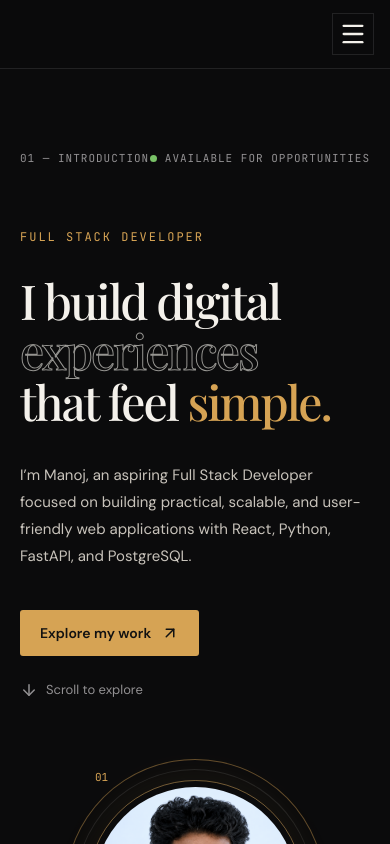
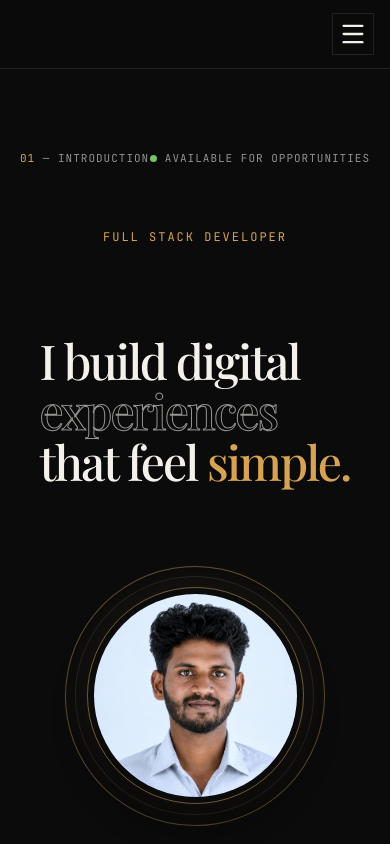
Before and after one commit to manoj-may05/portfolio, a React (Vite) app: page / in a window 390 px wide. Shown: the top 844 px of the page. Built offline with nearby package versions, Linux system fonts and the light colour scheme.

Commit message:
Improve portfolio hero section and responsive design

```diff
--- a/src/App.css
+++ b/src/App.css
@@ -1,6 +1,4 @@
-/* =========================
-   DESIGN SYSTEM
-========================= */
+/* DESIGN SYSTEM */
 
 :root {
   --background: #0b0b0c;
@@ -17,9 +15,7 @@
 }
 
 
-/* =========================
-   GLOBAL
-========================= */
+/* GLOBAL */
 
 body {
   background: var(--background);
@@ -28,25 +24,20 @@ body {
 
 section {
   padding: 150px 24px;
-
   border-bottom: 1px solid var(--border);
 }
 
 .section-container {
   width: 100%;
   max-width: 1200px;
-
   margin: 0 auto;
 }
 
 
-/* =========================
-   NAVBAR
-========================= */
+/* NAVBAR */
 
 .portfolio-nav {
   position: fixed;
-
   top: 0;
   left: 0;
   right: 0;
@@ -54,7 +45,6 @@ section {
   z-index: 1000;
 
   background: rgba(11, 11, 12, 0.9);
-
   border-bottom: 1px solid var(--border);
 
   backdrop-filter: blur(14px);
@@ -75,7 +65,6 @@ section {
 .nav-links {
   display: flex;
   align-items: center;
-
   gap: 34px;
 }
 
@@ -85,16 +74,13 @@ section {
   padding: 8px 0;
 
   background: none;
-
   border: none;
 
   color: var(--muted);
 
   font-family: "JetBrains Mono", monospace;
   font-size: 11px;
-
   letter-spacing: 1px;
-
   text-transform: uppercase;
 
   cursor: pointer;
@@ -106,7 +92,6 @@ section {
   content: "";
 
   position: absolute;
-
   left: 0;
   bottom: 0;
 
@@ -139,9 +124,7 @@ section {
 }
 
 
-/* =========================
-   HAMBURGER
-========================= */
+/* HAMBURGER */
 
 .hamburger {
   display: none;
@@ -151,11 +134,9 @@ section {
 
   width: 42px;
   height: 42px;
-
   padding: 0;
 
   background: transparent;
-
   border: 1px solid var(--border);
 
   color: var(--text);
@@ -169,28 +150,22 @@ section {
 
 .hamburger:hover {
   border-color: var(--accent);
-
   color: var(--accent);
 }
 
 
-/* =========================
-   MOBILE MENU DEFAULT
-========================= */
+/* MOBILE MENU DEFAULT */
 
 .mobile-menu {
   display: none;
 }
 
 
-/* =========================
-   SECTION LABEL
-========================= */
+/* SECTION LABEL */
 
 .section-label {
   display: flex;
   align-items: center;
-
   gap: 16px;
 
   margin-bottom: 80px;
@@ -199,9 +174,7 @@ section {
 
   font-family: "JetBrains Mono", monospace;
   font-size: 12px;
-
   letter-spacing: 1px;
-
   text-transform: uppercase;
 }
 
@@ -210,9 +183,7 @@ section {
 }
 
 
-/* =========================
-   HERO
-========================= */
+/* HERO */
 
 .hero-section {
   padding-top: 150px;
@@ -229,16 +200,16 @@ section {
 
   font-family: "JetBrains Mono", monospace;
   font-size: 11px;
-
   letter-spacing: 1px;
-
   text-transform: uppercase;
 }
 
+.hero-topline span {
+  color: var(--accent);
+}
 .availability {
   display: flex;
   align-items: center;
-
   gap: 8px;
 }
 
@@ -268,7 +239,6 @@ section {
 
   font-family: "JetBrains Mono", monospace;
   font-size: 12px;
-
   letter-spacing: 2px;
 }
 
@@ -279,13 +249,11 @@ section {
   font-weight: 500;
 
   line-height: 1.05;
-
   letter-spacing: -3px;
 }
 
 .hero-content h1 em {
   color: var(--accent);
-
   font-style: normal;
 }
 
@@ -303,14 +271,14 @@ section {
   color: var(--muted-light);
 
   font-size: 17px;
+  line-height: 1.8;
 
-  line-height: 1.8;
+  text-align: justify;
 }
 
 .hero-actions {
   display: flex;
   align-items: center;
-
   gap: 25px;
 
   margin-top: 40px;
@@ -319,19 +287,20 @@ section {
 .hero-primary-button {
   display: flex;
   align-items: center;
-
   gap: 10px;
 
   padding: 14px 20px;
 
   background: var(--accent);
-
   color: #111;
 
+  border: none;
   border-radius: 3px;
 
   font-size: 14px;
   font-weight: 600;
+
+  cursor: pointer;
 
   transition: all 0.3s ease;
 }
@@ -345,12 +314,18 @@ section {
 .hero-scroll-button {
   display: flex;
   align-items: center;
+  gap: 8px;
 
-  gap: 8px;
+  padding: 14px 20px;
+
+  background: transparent;
+  border: none;
 
   color: var(--muted);
 
   font-size: 13px;
+
+  cursor: pointer;
 
   transition: color 0.3s ease;
 }
@@ -360,9 +335,7 @@ section {
 }
 
 
-/* =========================
-   HERO IMAGE
-========================= */
+/* HERO IMAGE */
 
 .hero-visual {
   display: flex;
@@ -390,7 +363,6 @@ section {
   height: 100%;
 
   border: 1px solid rgba(214, 163, 84, 0.45);
-
   border-radius: 50%;
 
   transform: rotate(12deg);
@@ -407,7 +379,6 @@ section {
   height: 92%;
 
   border: 1px solid rgba(255, 255, 255, 0.1);
-
   border-radius: 50%;
 
   transform: rotate(-12deg);
@@ -425,7 +396,6 @@ section {
 
 .image-frame img {
   position: relative;
-
   z-index: 2;
 
   width: 320px;
@@ -434,7 +404,6 @@ section {
   object-fit: cover;
 
   border: 6px solid var(--background);
-
   border-radius: 50%;
 
   outline: 1px solid rgba(214, 163, 84, 0.5);
@@ -452,22 +421,7 @@ section {
 
 .image-frame:hover img {
   transform: scale(1.04);
-
   filter: grayscale(0%);
-}
-
-.image-number {
-  position: absolute;
-
-  top: 10px;
-  left: 30px;
-
-  z-index: 3;
-
-  color: var(--accent);
-
-  font-family: "JetBrains Mono", monospace;
-  font-size: 11px;
 }
 
 .image-caption {
@@ -484,7 +438,6 @@ section {
 
   font-family: "JetBrains Mono", monospace;
   font-size: 10px;
-
   text-transform: uppercase;
 }
 
@@ -504,9 +457,7 @@ section {
 }
 
 
-/* =========================
-   ABOUT
-========================= */
+/* ABOUT */
 
 .about-layout {
   display: grid;
@@ -526,7 +477,6 @@ section {
   font-weight: 500;
 
   line-height: 1.1;
-
   letter-spacing: -2px;
 }
 
@@ -541,8 +491,9 @@ section {
   color: var(--muted-light);
 
   font-size: 17px;
+  line-height: 1.9;
 
-  line-height: 1.9;
+  text-align: justify;
 }
 
 .about-text p + p {
@@ -551,7 +502,6 @@ section {
 
 .about-facts {
   display: flex;
-
   gap: 50px;
 
   margin-top: 50px;
@@ -563,7 +513,6 @@ section {
 .about-facts div {
   display: flex;
   flex-direction: column;
-
   gap: 6px;
 }
 
@@ -576,14 +525,11 @@ section {
 
 .about-facts span {
   color: var(--muted);
-
   font-size: 11px;
 }
 
 
-/* =========================
-   SKILLS
-========================= */
+/* SKILLS */
 
 .skills-heading {
   display: flex;
@@ -591,7 +537,6 @@ section {
   justify-content: space-between;
 
   gap: 40px;
-
   margin-bottom: 80px;
 }
 
@@ -599,7 +544,6 @@ section {
   max-width: 350px;
 
   color: var(--muted);
-
   line-height: 1.8;
 }
 
@@ -636,7 +580,6 @@ section {
 .skill-items {
   display: flex;
   flex-wrap: wrap;
-
   gap: 10px;
 }
 
@@ -655,14 +598,11 @@ section {
 
 .skill-items span:hover {
   border-color: var(--accent);
-
   color: var(--accent);
 }
 
 
-/* =========================
-   PROJECTS
-========================= */
+/* PROJECTS */
 
 .projects-heading {
   display: flex;
@@ -670,7 +610,6 @@ section {
   justify-content: space-between;
 
   gap: 50px;
-
   margin-bottom: 80px;
 }
 
@@ -678,7 +617,6 @@ section {
   max-width: 400px;
 
   color: var(--muted);
-
   line-height: 1.8;
 }
 
@@ -740,7 +678,6 @@ section {
 
   font-family: "JetBrains Mono", monospace;
   font-size: 10px;
-
   text-transform: uppercase;
 }
 
@@ -755,12 +692,12 @@ section {
   color: var(--muted);
 
   line-height: 1.8;
+  text-align: justify;
 }
 
 .project-tech {
   display: flex;
   flex-wrap: wrap;
-
   gap: 8px;
 
   margin-top: 24px;
@@ -784,7 +721,6 @@ section {
 .project-link {
   display: flex;
   align-items: center;
-
   gap: 8px;
 
   width: fit-content;
@@ -806,9 +742,7 @@ section {
 }
 
 
-/* =========================
-   CONTACT
-========================= */
+/* CONTACT */
 
 .contact-layout {
   display: grid;
@@ -824,7 +758,6 @@ section {
   margin-top: 30px;
 
   color: var(--muted);
-
   line-height: 1.8;
 }
 
@@ -853,14 +786,11 @@ section {
 
 .contact-item:hover {
   padding-left: 10px;
-
   color: var(--accent);
 }
 
 
-/* =========================
-   FOOTER
-========================= */
+/* FOOTER */
 
 .footer {
   padding: 30px 24px;
@@ -873,7 +803,6 @@ section {
 
   font-family: "JetBrains Mono", monospace;
   font-size: 11px;
-
   letter-spacing: 0.5px;
 }
 
@@ -882,9 +811,7 @@ section {
 }
 
 
-/* =========================
-   TABLET
-========================= */
+/* TABLET */
 
 @media (max-width: 992px) {
 
@@ -905,12 +832,11 @@ section {
   .skill-row {
     grid-template-columns: 60px 200px 1fr;
   }
+
 }
 
 
-/* =========================
-   MOBILE
-========================= */
+/* MOBILE */
 
 @media (max-width: 768px) {
 
@@ -927,11 +853,9 @@ section {
 
   .nav-inner {
     position: relative;
-
     z-index: 1001;
 
     height: 68px;
-
     padding: 0 20px;
   }
 
@@ -958,22 +882,17 @@ section {
     display: flex;
     flex-direction: column;
 
-    gap: 0;
-
     padding: 10px 20px 25px;
 
     background: rgba(11, 11, 12, 0.98);
 
     border-top: 1px solid var(--border);
-
     border-bottom: 1px solid var(--border);
 
     transform: translateY(-10px);
 
     opacity: 0;
-
     visibility: hidden;
-
     pointer-events: none;
 
     transition:
@@ -986,9 +905,7 @@ section {
     transform: translateY(0);
 
     opacity: 1;
-
     visibility: visible;
-
     pointer-events: auto;
   }
 
@@ -1002,7 +919,6 @@ section {
     color: var(--muted);
 
     text-align: left;
-
     font-size: 11px;
   }
 
@@ -1012,7 +928,6 @@ section {
 
   .mobile-menu .nav-button:hover {
     padding-left: 8px;
-
     color: var(--accent);
   }
 
@@ -1039,26 +954,22 @@ section {
   .about-layout,
   .contact-layout {
     grid-template-columns: 1fr;
-
     gap: 60px;
   }
 
   .hero-content h1 {
     font-size: 3.6rem;
-
     letter-spacing: -2px;
   }
 
   .hero-actions {
-    flex-direction: column;
-
+    flex-direction: row;
     align-items: flex-start;
   }
 
   .hero-bottom {
     flex-wrap: wrap;
-
-    gap: 18px;
+    gap: 10px;
   }
 
 
@@ -1076,7 +987,6 @@ section {
 
   .image-caption {
     bottom: -38px;
-
     font-size: 9px;
   }
 
@@ -1086,7 +996,6 @@ section {
   .skills-heading,
   .projects-heading {
     flex-direction: column;
-
     align-items: flex-start;
   }
 
@@ -1107,7 +1016,6 @@ section {
 
   .project-item {
     grid-template-columns: 1fr;
-
     gap: 20px;
   }
 
@@ -1138,15 +1046,51 @@ section {
 
   .footer {
     padding: 25px 20px;
-
     font-size: 10px;
   }
+
+
+  /* MOBILE HERO ORDER */
+
+  .hero-layout {
+    display: flex;
+    flex-direction: column;
+  }
+
+  .hero-content {
+    display: contents;
+  }
+
+  .hero-kicker {
+    order: 1;
+  }
+
+  .hero-content h1 {
+    order: 2;
+  }
+
+  .hero-visual {
+    order: 3;
+
+    margin: 20px 0 40px;
+  }
+
+  .hero-description {
+    order: 4;
+  }
+
+  .hero-actions {
+    order: 5;
+  }
+
+  .hero-bottom {
+    order: 6;
+  }
+
 }
 
 
-/* =========================
-   SMALL MOBILE
-========================= */
+/* SMALL MOBILE */
 
 @media (max-width: 480px) {
 
@@ -1192,4 +1136,5 @@ section {
   .project-details h3 {
     font-size: 27px;
   }
+
 }
--- a/src/components/About.jsx
+++ b/src/components/About.jsx
@@ -1,4 +1,4 @@
-import "../App.css"
+import "../App.css";
 
 export default function About() {
   return (
--- a/src/components/Contact.jsx
+++ b/src/components/Contact.jsx
@@ -8,7 +8,7 @@ import {
   FaLinkedin,
 } from "react-icons/fa";
 
-import "../App.css"
+import "../App.css";
 
 export default function Contact() {
   return (
--- a/src/components/Footer.jsx
+++ b/src/components/Footer.jsx
@@ -1,4 +1,4 @@
-import "../App.css"
+import "../App.css";
 
 export default function Footer() {
   return (
--- a/src/components/Hero.jsx
+++ b/src/components/Hero.jsx
@@ -1,23 +1,26 @@
 import { ArrowDown, ArrowUpRight } from "lucide-react";
 import selfImage from "../assets/self.png";
-import "../App.css"
+import "../App.css";
 
 export default function Hero({ scrollTo }) {
   return (
     <section id="hero" className="hero-section">
       <div className="section-container">
 
+        {/* Topline */}
         <div className="hero-topline">
-          <span>01 — Introduction</span>
+          <div><span>01 </span>— Introduction</div>
 
-          <span className="availability">
+          <div className="availability">
             <span className="availability-dot" />
             Available for opportunities
-          </span>
+          </div>
         </div>
 
+        {/* Main Hero Layout */}
         <div className="hero-layout">
 
+          {/* Left Content */}
           <div className="hero-content">
 
             <p className="hero-kicker">
@@ -38,33 +41,27 @@ export default function Hero({ scrollTo }) {
             </h1>
 
             <p className="hero-description">
-              I’m Manoj, an aspiring Full Stack Developer
-              focused on building practical, scalable, and
-              user-friendly web applications with React,
-              Python, FastAPI, and PostgreSQL.
+              I'm Manoj, an aspiring Full Stack Developer focused on
+              building practical, scalable, and user-friendly web
+              applications with React, Python, FastAPI, and PostgreSQL.
             </p>
 
+            {/* Actions */}
             <div className="hero-actions">
 
               <button
                 className="hero-primary-button"
-                onClick={() =>
-                  scrollTo("projects")
-                }
+                onClick={() => scrollTo("projects")}
               >
                 Explore my work
-
                 <ArrowUpRight size={18} />
               </button>
 
               <button
                 className="hero-scroll-button"
-                onClick={() =>
-                  scrollTo("about")
-                }
+                onClick={() => scrollTo("about")}
               >
                 <ArrowDown size={18} />
-
                 Scroll to explore
               </button>
 
@@ -72,17 +69,14 @@ export default function Hero({ scrollTo }) {
 
           </div>
 
+          {/* Right Image */}
           <div className="hero-visual">
 
             <div className="image-frame">
 
-              <div className="image-number">
-                01
-              </div>
-
               <img
                 src={selfImage}
-                alt="Manoj"
+                alt="Portrait of Manoj, Full Stack Developer"
               />
 
               <div className="image-caption">
@@ -96,28 +90,13 @@ export default function Hero({ scrollTo }) {
 
         </div>
 
+        {/* Tech Stack */}
         <div className="hero-bottom">
-
-          <span>
-            React.js
-          </span>
-
-          <span>
-            Python
-          </span>
-
-          <span>
-            FastAPI
-          </span>
-
-          <span>
-            PostgreSQL
-          </span>
-
-          <span>
-            JavaScript
-          </span>
-
+          <span>React.js</span>
+          <span>Python</span>
+          <span>FastAPI</span>
+          <span>PostgreSQL</span>
+          <span>JavaScript</span>
         </div>
 
       </div>
--- a/src/components/Navbar.jsx
+++ b/src/components/Navbar.jsx
@@ -1,6 +1,6 @@
 import { Menu, X } from "lucide-react";
 import { useEffect, useState } from "react";
-import "../App.css"
+import "../App.css";
 
 const SECTION_MAP = {
   Home: "hero",
--- a/src/components/Projects.jsx
+++ b/src/components/Projects.jsx
@@ -1,6 +1,6 @@
 import { ArrowUpRight } from "lucide-react";
 import { PROJECTS } from "../data/data";
-import "../App.css"
+import "../App.css";
 
 export default function Projects() {
   return (
--- a/src/components/SkillItem.jsx
+++ b/src/components/SkillItem.jsx
@@ -1,4 +1,4 @@
-import "../App.css"
+import "../App.css";
 
 export default function SkillItem({
   name,
--- a/src/components/Skills.jsx
+++ b/src/components/Skills.jsx
@@ -1,5 +1,5 @@
 import { SKILLS } from "../data/data";
-import "../App.css"
+import "../App.css";
 
 export default function Skills() {
   return (
```
